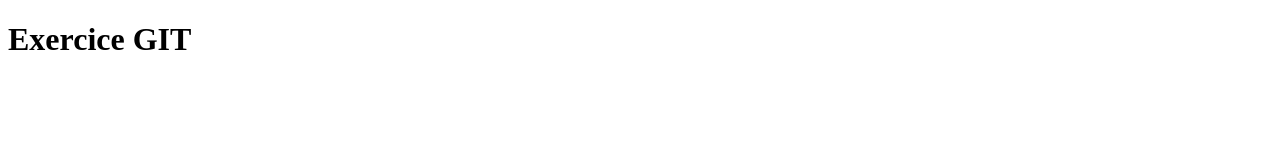
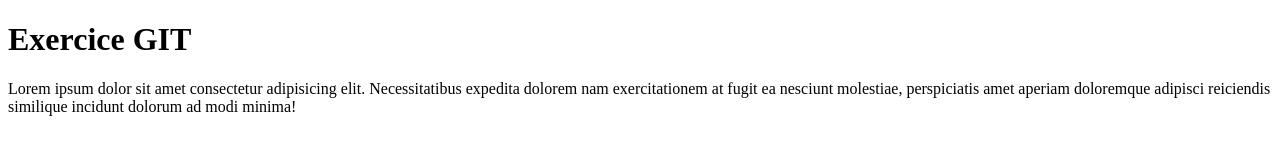
Before and after one commit to Charline56/MonDepotGit, a plain HTML site: page index.html in a window 1280 px wide. Drawn offline with Linux system fonts and the light colour scheme.

Commit message:
modification ajout du lorem

```diff
--- a/index.html
+++ b/index.html
@@ -9,7 +9,9 @@
 
 <body>
     <h1>Exercice GIT</h1>
-
+    <p>Lorem ipsum dolor sit amet consectetur adipisicing elit. Necessitatibus expedita dolorem nam exercitationem at
+        fugit ea nesciunt molestiae, perspiciatis amet aperiam doloremque adipisci reiciendis similique incidunt dolorum
+        ad modi minima!</p>
 </body>
 
 </html>
```
